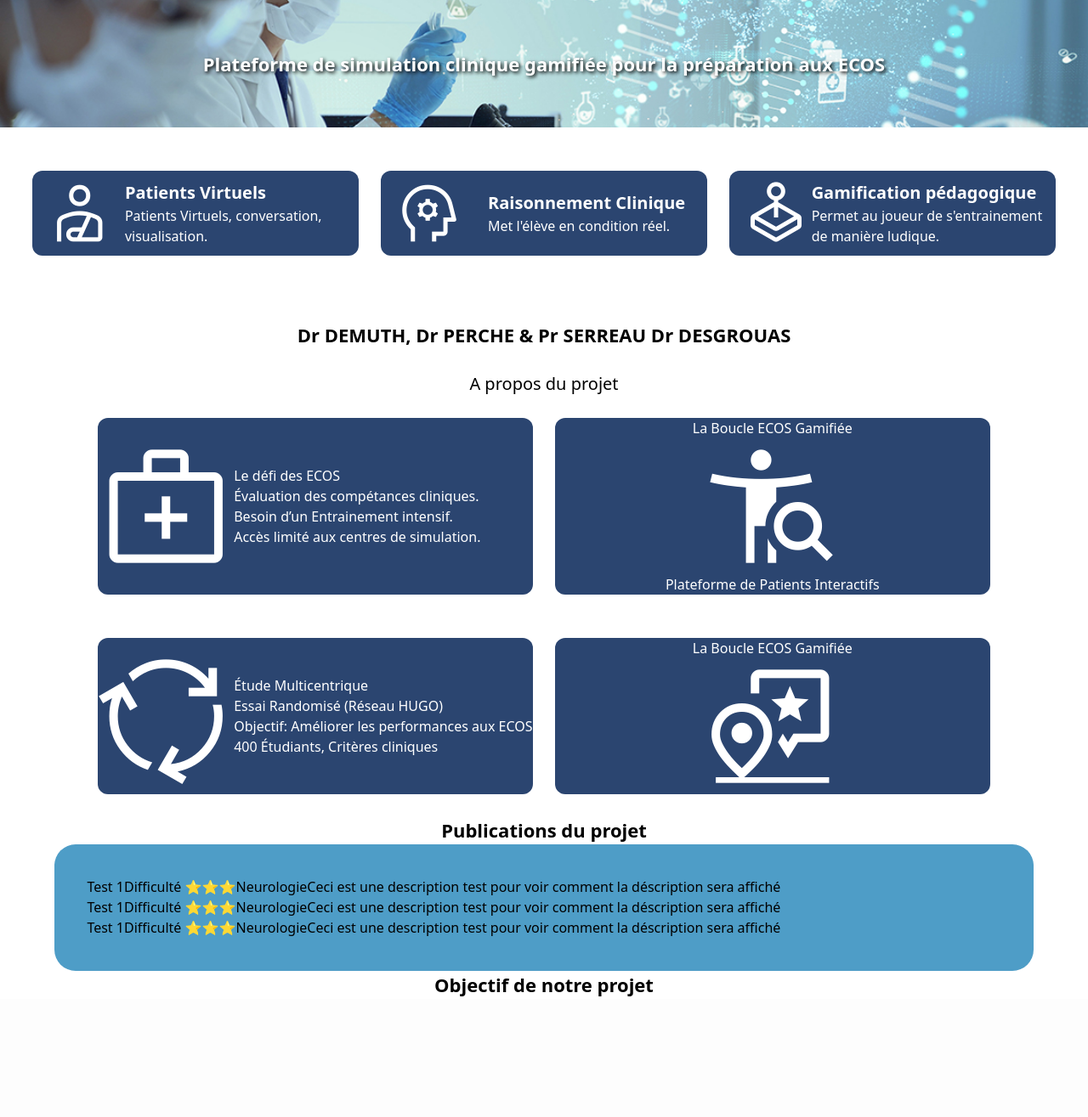
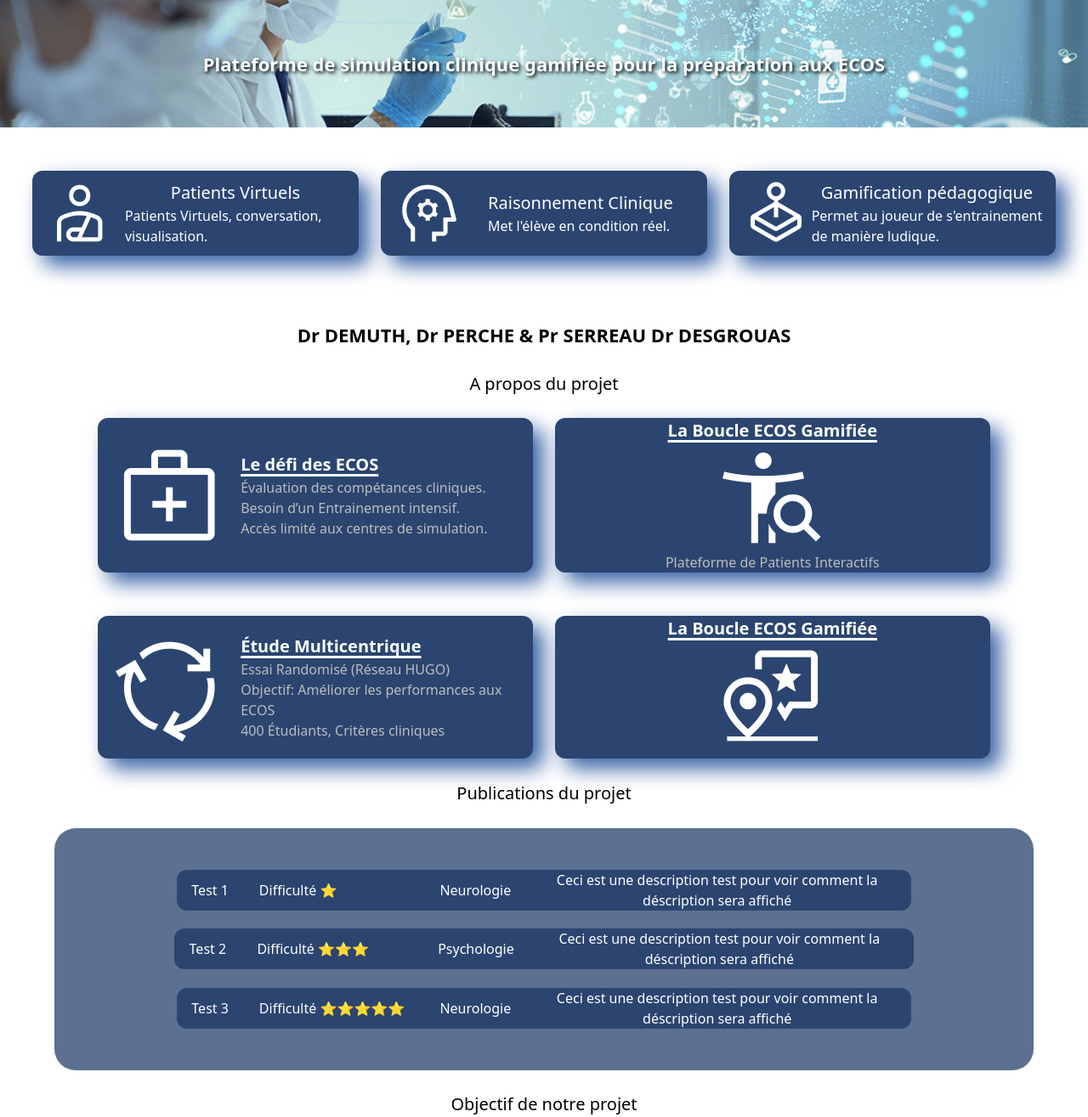
Before and after one commit to CillianBgrPro/Projet-Entreprise, a Django app: page /accueil/ in a window 1280 px wide. Shown: the whole page at 85% size. Before the commit the page ends 1173 px from the top, so only its background shows below. Run offline with Django 5.2, Linux system fonts and the light colour scheme; the visitor is signed in with stand-in values (Sample User, id 1).

Commit message:
add change in accueil.html and accueil.css

```diff
--- a/assets/css/accueil.css
+++ b/assets/css/accueil.css
@@ -31,7 +31,7 @@ div.card, div.card-type-one, div.card-type-two{
     display: flex;
     align-items: center;
     border-radius: 12px;
-    /* filter: drop-shadow(12px 12px 12px #3862a5); */ /*a revoir*/
+    filter: drop-shadow(12px 12px 12px #3862a5); /*a revoir*/
     margin: 2% 1%;
     min-height: 100px;
     background-color: #2B4570;
@@ -58,9 +58,10 @@ main > div#container > div.card > div#container-descritpion{
     max-width: 100%;
 }
 
-main > div#container > div.card > div#container-descritpion > h3{
+h3{
+    text-align: center;
     font-size: 20px;
-    font-weight: 700;
+    font-weight: 500;
 }
 
 main > div#container > div.card > div#container-descritpion > p{
@@ -95,11 +96,12 @@ main > div#about > div > div{
 }
 
 main > div#about > div > div.card-type-two > span{
-    font-size: 10rem;
+    font-size: 8rem;
 }
 
 main > div#about > div > div > div > span{
-    font-size: 10rem;
+    font-size: 8rem;
+    padding: 20px;
 }
 
 main > div#about > div > div.card-type-one{
@@ -112,16 +114,59 @@ main > div#about > div > div.card-type-two{
     flex-direction: column;
 }
 
+main > div#about > div > div.card-type-one > div > h4, main > div#about > div > div.card-type-two > h4{
+    font-weight: 700;
+    font-size: 20px;
+    text-decoration: underline;
+    text-decoration-thickness: 3px;
+    text-underline-offset: 4px;
+}
+
+main > div#about > div > div.card-type-one > div > ul > li, main > div#about > div > div.card-type-two > p{
+    color: rgb(189, 189, 189);
+    font-weight: 400;
+}
+
 main > div#publication > div#list-ex{
     display: flex;
+    justify-content: center;
+    align-items: center;
     flex-direction: column;
-    background-color: #4E9DC7;
+    background-color: #2b4570c4;
     border-radius: 25px;
     padding: 3%;
-    margin: 0 5%;
+    margin: 2% 5%;
 }
 
 main > div#publication > div#list-ex > div.row{
     display: flex;
     flex-direction: row;
+    justify-content: center;
+    align-items: center;
+    border-radius: 12px;
+    color: white;
+    background-color: #2B4570;
+    margin: 1% 0;
 }
+
+main > div#publication > div#list-ex > div.row > *{
+    margin: 0 2%;
+}
+
+main > div#publication > div#list-ex > div.row > div.title-line{
+    min-width: 45px;
+}
+
+main > div#publication > div#list-ex > div.row > div.difficult-line{
+    min-width: 178px;
+}
+
+main > div#publication > div#list-ex > div.row > div.matiere-line{
+    min-width: 55px;
+}
+
+main > div#publication > div#list-ex > div.row > div.description-line{
+    min-width: 135px;
+    text-align: center;
+    padding-left: 2%;
+}
--- a/templates/accueil.html
+++ b/templates/accueil.html
@@ -79,26 +79,26 @@
     </div>
     <div id="publication">
         <div id="container">
-            <h2>Publications du projet</h2>
+            <h3>Publications du projet</h3>
         </div>
         <div id="list-ex">
             <div class="row">
-                <div>Test 1</div>
-                <div>Difficulté ⭐⭐⭐</div>
-                <div>Neurologie</div>
-                <div>Ceci est une description test pour voir comment la déscription sera affiché</div>
+                <div class="title-line">Test 1</div>
+                <div class="difficult-line">Difficulté ⭐</div>
+                <div class="matiere-line">Neurologie</div>
+                <div class="description-line">Ceci est une description test pour voir comment la déscription sera affiché</div>
             </div>
             <div class="row">
-                <div>Test 1</div>
-                <div>Difficulté ⭐⭐⭐</div>
-                <div>Neurologie</div>
-                <div>Ceci est une description test pour voir comment la déscription sera affiché</div>
+                <div class="title-line">Test 2</div>
+                <div class="difficult-line">Difficulté ⭐⭐⭐</div>
+                <div class="matiere-line">Psychologie</div>
+                <div class="description-line">Ceci est une description test pour voir comment la déscription sera affiché</div>
             </div>
             <div class="row">
-                <div>Test 1</div>
-                <div>Difficulté ⭐⭐⭐</div>
-                <div>Neurologie</div>
-                <div>Ceci est une description test pour voir comment la déscription sera affiché</div>
+                <div class="title-line">Test 3</div>
+                <div class="difficult-line">Difficulté ⭐⭐⭐⭐⭐</div>
+                <div class="matiere-line">Neurologie</div>
+                <div class="description-line">Ceci est une description test pour voir comment la déscription sera affiché</div>
             </div>
         </div>
     </div>
@@ -106,7 +106,7 @@
 
     </div>
     <div id="goal">
-        <h2>Objectif de notre projet</h2>
+        <h3>Objectif de notre projet</h3>
         <img src="" alt="">
     </div>
 </main>
```
